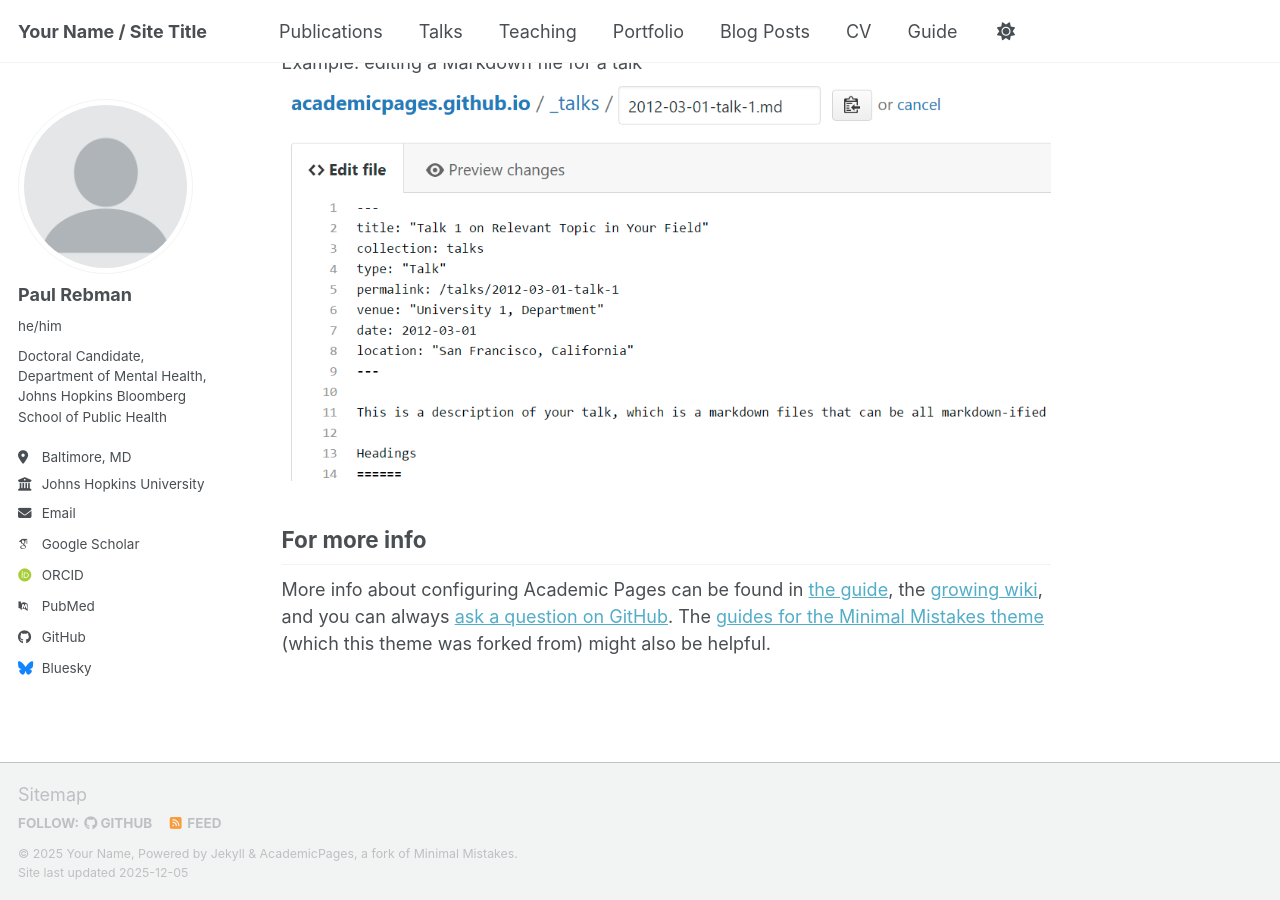
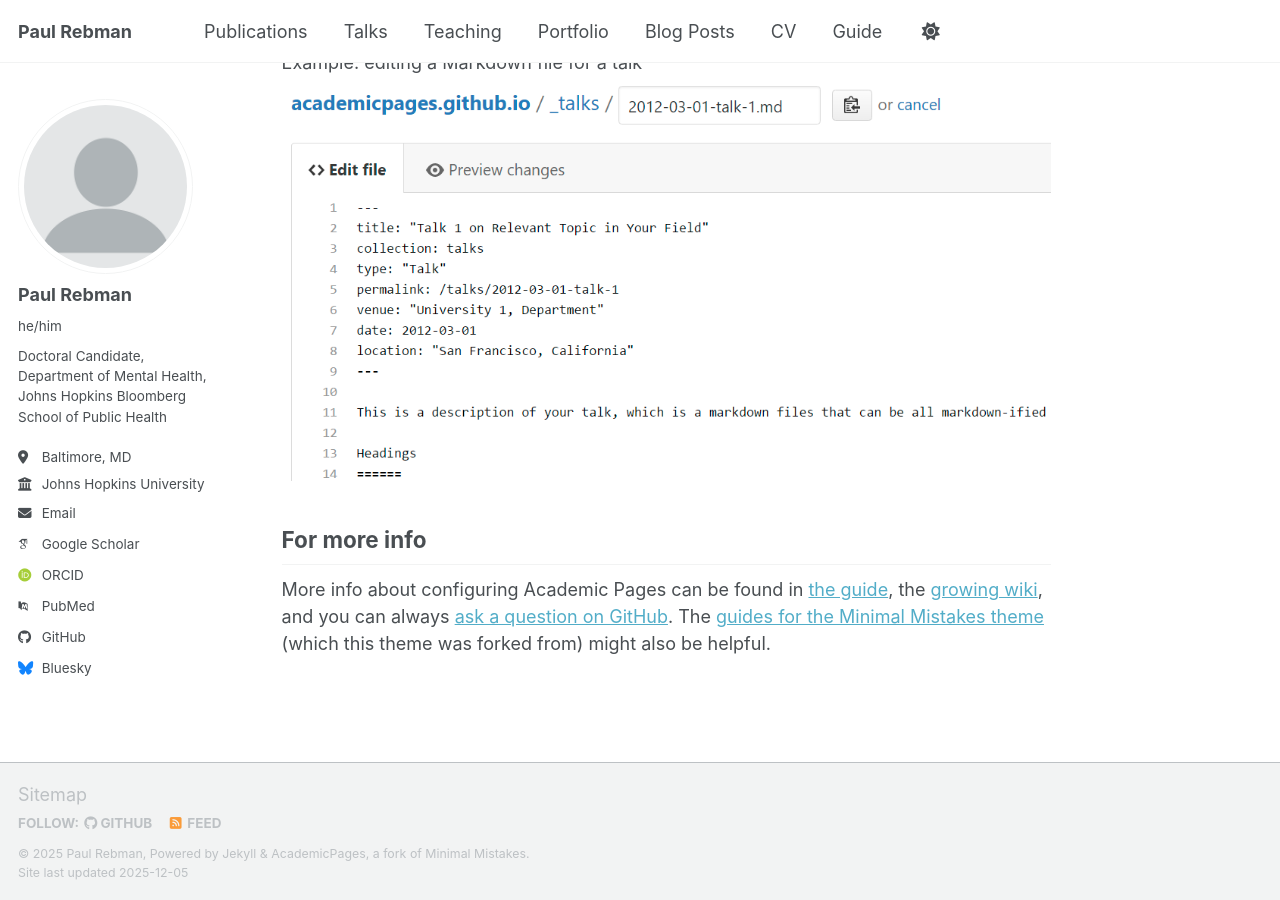
Before and after one commit to paul-rebman/paul-rebman.github.io, a Jekyll site: the page built from _pages/about.md, in a window 1280 px wide and 900 px high, scrolled down 2307 px. Built offline with Jekyll 4.4.1, drawn with Linux system fonts in a browser that asks for light colours; some web fonts are replaced; a script bundle is joined from its source files by our own code; library files that are not in the unit come from our copies.

Commit message:
Update _config.yml

```diff
--- a/_config.yml
+++ b/_config.yml
@@ -9,9 +9,9 @@
 # Basic Site Settings
 locale                   : "en-US"
 site_theme               : "default" # Currently available options are "default", "air"
-title                    : "Your Name / Site Title"
+title                    : "Paul Rebman"
 title_separator          : "-"
-name                     : &name "Your Name"
+name                     : &name "Paul Rebman"
 description              : &description "Your Name's academic portfolio"   # Update this with a general description of your site, this is the default if not overridden by a page
 url                      : https://academicpages.github.io # The base hostname & protocol for your site e.g. "https://[your GitHub username].github.io",
                                                            # or if you already have some other page hosted on Github then use "https://[your GitHub username].github.io/[Your Repo Name]"
```
